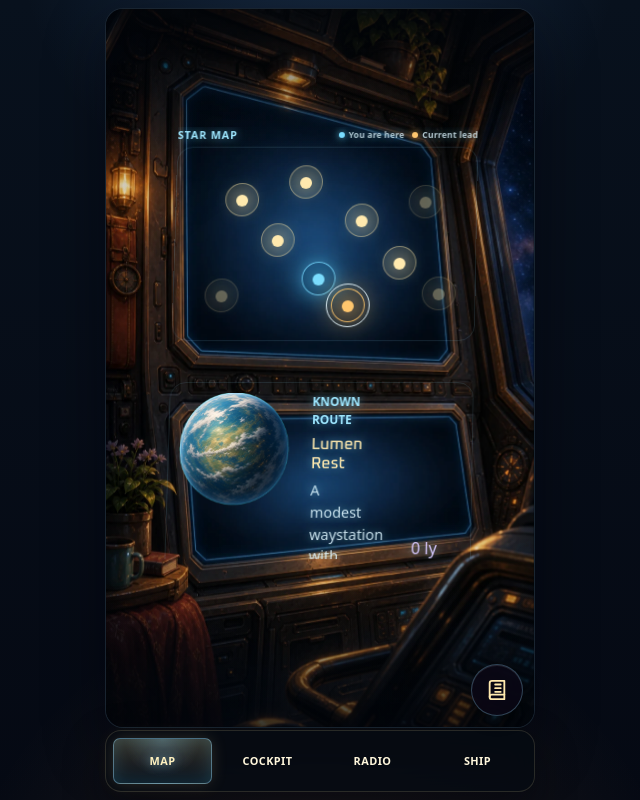
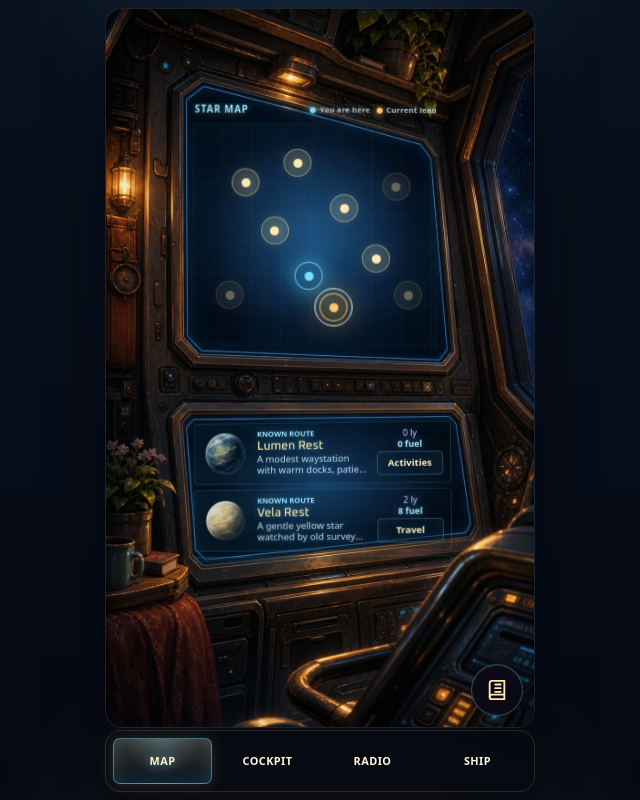
Before and after one commit to jameson5555/amongquietstars, a React (Vite) app: page / in a window 1280 px wide. Both pictures are taken after a click on the button "MAP". Shown: the whole page, without its empty margins (320-960 px from the left). Built offline with nearby package versions, Linux system fonts and the light colour scheme.

Commit message:
map page positioning

```diff
--- a/src/App.tsx
+++ b/src/App.tsx
@@ -1319,7 +1319,10 @@ function CabinOverlay({
     case 'map':
       return (
         <div className="overlay-layer map-overlay">
+          <div className="map-artwork-coordinate-space">
+            <img src={imageAssets.viewMapCeiling} alt="" className="map-console-art" />
             <div className="overlay-shell map-shell">
+              <div className="map-screen-viewport">
                 <div className="map-screen-panel">
                   <div className="map-heading-row">
                     <p className="eyebrow">Star map</p>
@@ -1347,9 +1350,11 @@ function CabinOverlay({
                       const hasActiveJob = acceptedJobs.some((job) => job.destinationId === system.id);
                       return (
                         <button
-                    className={`map-node ${system.known ? 'known' : 'unknown'} ${system.id === currentSystem.id ? 'current' : ''} ${
-                      system.id === recommendedSystemId ? 'recommended' : ''
-                    } ${hasActiveJob ? 'job' : ''} ${system.id === selectedSystemId ? 'selected' : ''}`}
+                          className={`map-node ${system.known ? 'known' : 'unknown'} ${
+                            system.id === currentSystem.id ? 'current' : ''
+                          } ${system.id === recommendedSystemId ? 'recommended' : ''} ${
+                            hasActiveJob ? 'job' : ''
+                          } ${system.id === selectedSystemId ? 'selected' : ''}`}
                           key={system.id}
                           type="button"
                           style={{ left: `${system.position.x}%`, top: `${system.position.y}%` }}
@@ -1365,7 +1370,9 @@ function CabinOverlay({
                     })}
                   </div>
                 </div>
-
+              </div>
+
+              <div className="map-route-screen-viewport">
                 <div className="system-list overlay-system-list route-list-panel">
                   {systems.map((system) => {
                     const isRecommended = system.id === recommendedSystemId;
@@ -1373,9 +1380,9 @@ function CabinOverlay({
 
                     return (
                       <article
-                    className={`system-card ${!system.known ? 'muted' : ''} ${isRecommended ? 'recommended' : ''} ${
-                      system.id === selectedSystemId ? 'selected' : ''
-                    }`}
+                        className={`system-card ${!system.known ? 'muted' : ''} ${
+                          isRecommended ? 'recommended' : ''
+                        } ${system.id === selectedSystemId ? 'selected' : ''}`}
                         key={system.id}
                         ref={(element) => {
                           systemCardRefs.current[system.id] = element;
@@ -1385,7 +1392,11 @@ function CabinOverlay({
                         <div className="system-main">
                           <div className="entry-topline">
                             <span>{system.known ? 'Known route' : 'Unconfirmed'}</span>
-                        {isRecommended ? <strong>Current lead</strong> : hasActiveJob ? <strong>Active job</strong> : null}
+                            {isRecommended ? (
+                              <strong>Current lead</strong>
+                            ) : hasActiveJob ? (
+                              <strong>Active job</strong>
+                            ) : null}
                           </div>
                           <h3>{system.known ? system.name : 'Uncharted light'}</h3>
                           <p>{system.known ? system.description : 'A discovery may reveal this destination later.'}</p>
@@ -1411,6 +1422,8 @@ function CabinOverlay({
                       </article>
                     );
                   })}
+                </div>
+              </div>
             </div>
           </div>
         </div>
--- a/src/styles.css
+++ b/src/styles.css
@@ -4163,3 +4163,211 @@ body {
   min-height: 28px;
   padding: 4px 8px;
 }
+
+/* Star-map console: align both interactive displays to the generated artwork. */
+.cabin-experience.view-map .map-artwork-coordinate-space {
+  position: absolute;
+  left: 0;
+  top: 50%;
+  width: 100%;
+  aspect-ratio: 941 / 1672;
+  transform: translateY(-50%);
+  pointer-events: auto;
+}
+
+.cabin-experience.view-map .map-console-art {
+  position: absolute;
+  inset: 0;
+  width: 100%;
+  height: 100%;
+  object-fit: fill;
+  pointer-events: none;
+  user-select: none;
+}
+
+.cabin-experience.view-map .map-shell {
+  position: absolute;
+  inset: 0;
+  width: auto;
+  max-height: none;
+  display: block;
+  padding: 0;
+  overflow: visible;
+  transform: none;
+}
+
+.cabin-experience.view-map .map-screen-viewport,
+.cabin-experience.view-map .map-route-screen-viewport {
+  position: absolute;
+  z-index: 1;
+  min-width: 0;
+  min-height: 0;
+  overflow: hidden;
+}
+
+.cabin-experience.view-map .map-screen-viewport {
+  left: 16.2%;
+  top: 13.1%;
+  width: 64.8%;
+  height: 36.6%;
+  clip-path: polygon(7% 1%, 91% 5%, 98.5% 12%, 100% 91%, 96% 98.5%, 6% 96%, 0.5% 89%, 0 8%);
+}
+
+.cabin-experience.view-map .map-screen-panel {
+  position: absolute;
+  inset: 5.5% 5.5% 6.5% 5.5%;
+  min-width: 0;
+  min-height: 0;
+  display: grid;
+  grid-template-rows: auto minmax(0, 1fr);
+  gap: 5px;
+  overflow: hidden;
+  transform: perspective(950px) rotateY(-1.8deg) rotateX(1.4deg) rotate(0.35deg) skewY(0.25deg);
+  transform-origin: center;
+}
+
+.cabin-experience.view-map .map-heading-row {
+  padding-inline: 2px;
+}
+
+.cabin-experience.view-map .map-heading-row .eyebrow {
+  font-size: 0.61rem;
+}
+
+.cabin-experience.view-map .map-legend {
+  gap: 6px;
+  font-size: 0.48rem;
+}
+
+.cabin-experience.view-map .ceiling-map {
+  height: 100%;
+  margin: 0;
+  border: 0;
+  border-radius: 3px;
+  overflow: hidden;
+  background:
+    linear-gradient(rgba(105, 214, 255, 0.035) 1px, transparent 1px),
+    linear-gradient(90deg, rgba(105, 214, 255, 0.035) 1px, transparent 1px),
+    radial-gradient(circle at 48% 45%, rgba(72, 182, 231, 0.1), transparent 58%);
+  background-size: 30px 30px, 30px 30px, auto;
+  box-shadow: inset 0 0 38px rgba(68, 183, 235, 0.08);
+}
+
+.cabin-experience.view-map .map-node {
+  width: 28px;
+  height: 28px;
+  min-height: 28px;
+}
+
+.cabin-experience.view-map .map-node span {
+  width: 9px;
+  height: 9px;
+  margin: 8px auto;
+}
+
+.cabin-experience.view-map .map-route-screen-viewport {
+  left: 16.2%;
+  top: 55.4%;
+  width: 70.2%;
+  height: 21.8%;
+  clip-path: polygon(3.5% 3%, 91.5% 0.5%, 98% 7%, 100% 86%, 95% 96%, 7% 100%, 1% 91%, 0 11%);
+}
+
+.cabin-experience.view-map .overlay-system-list {
+  position: absolute;
+  inset: 7.5% 6.5% 8% 6%;
+  min-width: 0;
+  min-height: 0;
+  display: grid;
+  grid-auto-rows: max-content;
+  align-content: start;
+  gap: 5px;
+  margin: 0;
+  padding: 0 5px 8px 0;
+  overflow-x: hidden;
+  overflow-y: auto;
+  overscroll-behavior: contain;
+  touch-action: pan-y;
+  transform: perspective(900px) rotateY(-2.2deg) rotateX(1.8deg) rotate(-0.4deg) skewY(-0.2deg);
+  transform-origin: center;
+}
+
+.cabin-experience.view-map .overlay-system-list .system-card {
+  min-width: 0;
+  min-height: 62px;
+  grid-template-columns: 48px minmax(0, 1fr) auto;
+  grid-template-rows: 1fr;
+  align-items: center;
+  gap: 8px;
+  margin: 0;
+  padding: 6px 7px;
+  border: 1px solid rgba(122, 218, 255, 0.12);
+  border-radius: 4px;
+  background:
+    linear-gradient(90deg, rgba(39, 136, 181, 0.09), transparent 68%),
+    rgba(4, 18, 29, 0.18);
+}
+
+.cabin-experience.view-map .overlay-system-list .system-card.recommended {
+  border-color: rgba(255, 198, 109, 0.38);
+  background:
+    linear-gradient(90deg, rgba(255, 180, 74, 0.1), transparent 70%),
+    rgba(4, 18, 29, 0.18);
+}
+
+.cabin-experience.view-map .overlay-system-list .system-card.selected {
+  border-color: rgba(151, 223, 255, 0.42);
+  box-shadow: inset 0 0 16px rgba(151, 223, 255, 0.1);
+}
+
+.cabin-experience.view-map .overlay-system-list .system-thumb {
+  width: 48px;
+  height: 48px;
+  border-radius: 3px;
+  opacity: 0.82;
+  filter: saturate(0.72) contrast(1.08);
+}
+
+.cabin-experience.view-map .overlay-system-list .entry-topline {
+  gap: 5px;
+  font-size: 0.47rem;
+  line-height: 1;
+}
+
+.cabin-experience.view-map .overlay-system-list .system-card h3 {
+  margin: 3px 0 2px;
+  font-size: 0.75rem;
+  line-height: 1;
+}
+
+.cabin-experience.view-map .overlay-system-list .system-card p {
+  display: -webkit-box;
+  overflow: hidden;
+  font-size: 0.59rem;
+  line-height: 1.15;
+  -webkit-box-orient: vertical;
+  -webkit-line-clamp: 2;
+}
+
+.cabin-experience.view-map .overlay-system-list .system-meta {
+  grid-column: auto;
+  min-width: 66px;
+  display: grid;
+  grid-template-columns: 1fr;
+  justify-items: stretch;
+  gap: 2px;
+  font-size: 0.55rem;
+  text-align: center;
+}
+
+.cabin-experience.view-map .overlay-system-list .system-meta span,
+.cabin-experience.view-map .overlay-system-list .system-meta strong {
+  line-height: 1.05;
+}
+
+.cabin-experience.view-map .overlay-system-list .small-action {
+  min-height: 24px;
+  padding: 3px 6px;
+  border-radius: 4px;
+  font-size: 0.59rem;
+}
```
Lines whose indentation alone changed are shown as unchanged.
